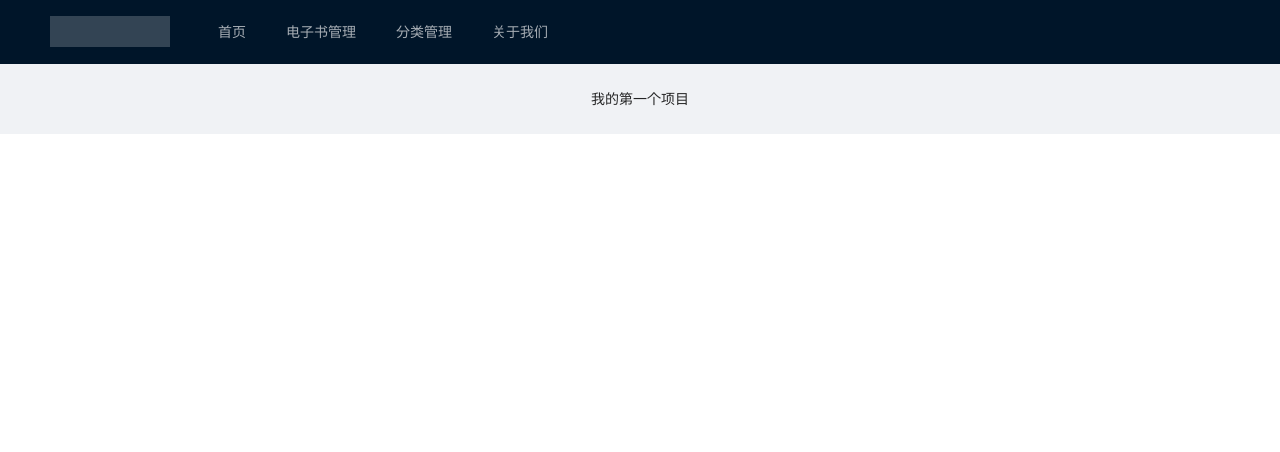
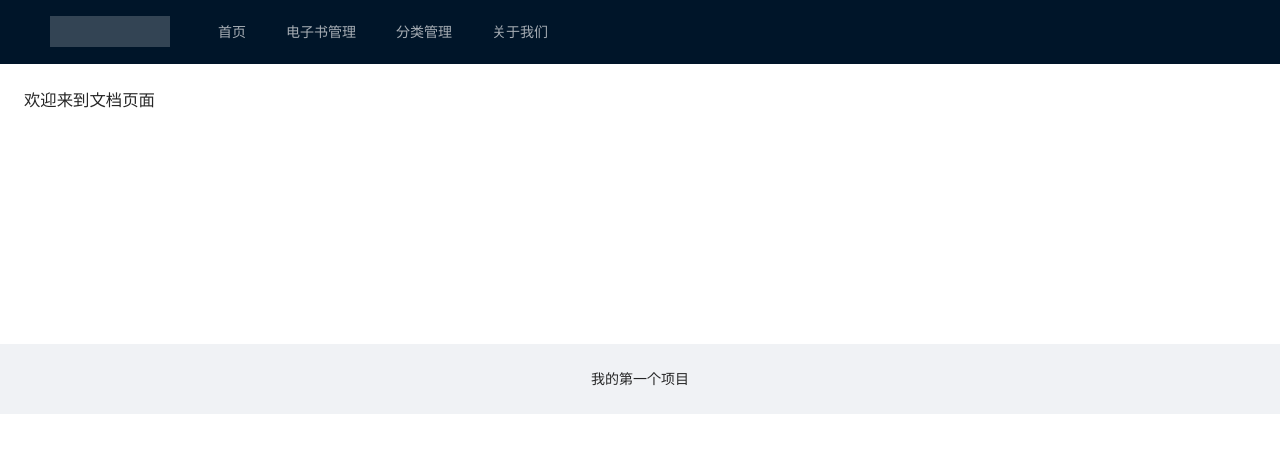
Before and after one commit to tstar-learner/wikidev, a Vue app in the folder web/: page /doc in a window 1280 px wide. Shown: the top 452 px of the page. Built offline with nearby package versions, Linux system fonts and the light colour scheme; no server answers.

Commit message:
8-12 增加文档页面，点击首页电子书可以进入文档页面

```diff
--- a/web/src/router/index.ts
+++ b/web/src/router/index.ts
@@ -4,12 +4,18 @@
 import AdminEbook from '../views/admin/admin-ebook.vue'
 import AdminCategory from '../views/admin/admin-category.vue'
 import AdminDoc from '../views/admin/admin-doc.vue'
+import Doc from '../views/doc.vue'
 
 const routes: Array<RouteRecordRaw> = [
   {
     path: '/',
     name: 'Home',
     component: Home
+  },
+  {
+    path: '/doc',
+    name: 'Doc',
+    component: Doc
   },
   {
     path: '/admin/ebook',
--- a/web/src/views/admin/admin-doc.vue
+++ b/web/src/views/admin/admin-doc.vue
@@ -180,7 +180,7 @@
     const treeSelectData = ref();
     treeSelectData.value = [];
     const doc = ref();
-    doc.value={};
+    doc.value = {};
     const modalVisible = ref(false);
     const modalLoading = ref(false);
     const editor = new E('#content');
@@ -188,12 +188,13 @@
 
     const handleSave = () => {
       modalLoading.value = true;
+      doc.value.content = editor.txt.html();
       axios.post("/doc/save", doc.value).then((response) => {
         modalLoading.value = false;
-        doc.value.content=editor.txt.html();
         const data = response.data; // data = commonResp
         if (data.success) {
-          modalVisible.value = false;
+          // modalVisible.value = false;
+          message.success("保存成功！");
 
           // 重新加载列表
           handleQuery();
@@ -269,23 +270,29 @@
       }
     };
 
-    const handleQueryContent=()=>{
-      axios.get("/doc/find-content/"+doc.value.id).then((response=>{
-        const data=response.data;
-        if (data.success){
-          editor.txt.html(data.content);
-        }else {
+    /**
+     * 内容查询
+     **/
+    const handleQueryContent = () => {
+      axios.get("/doc/find-content/" + doc.value.id).then((response) => {
+        const data = response.data;
+        if (data.success) {
+          editor.txt.html(data.content)
+        } else {
           message.error(data.message);
         }
-      }))
-    }
+      });
+    };
 
     /**
      * 编辑
      */
     const edit = (record: any) => {
+      // 清空富文本框
+      editor.txt.html("");
       modalVisible.value = true;
       doc.value = Tool.copy(record);
+      handleQueryContent();
 
       // 不能选择当前节点及其所有子孙节点，作为父节点，会使树断开
       treeSelectData.value = Tool.copy(level1.value);
@@ -299,6 +306,8 @@
      * 新增
      */
     const add = () => {
+      // 清空富文本框
+      editor.txt.html("");
       modalVisible.value = true;
       doc.value = {
         ebookId: route.query.ebookId
@@ -346,7 +355,6 @@
       columns,
       loading,
       handleQuery,
-      handleQueryContent,
 
       edit,
       add,
--- /dev/null
+++ b/web/src/views/doc.vue
@@ -0,0 +1,9 @@
+<template>
+  <a-layout>
+    <a-layout-content :style="{ background: '#fff', padding: '24px', margin: 0, minHeight: '280px' }">
+      <div class="doc">
+        <h1>欢迎来到文档页面</h1>
+      </div>
+    </a-layout-content>
+  </a-layout>
+</template>
--- a/web/src/views/home.vue
+++ b/web/src/views/home.vue
@@ -37,7 +37,9 @@
             </template>
             <a-list-item-meta :description="item.description">
               <template #title>
-                <a :href="item.href">{{ item.name }}</a>
+                <router-link :to="'/doc?ebookId=' +item.id">
+                  {{item.name}}
+                </router-link>
               </template>
               <template #avatar><a-avatar :src="item.cover"/></template>
             </a-list-item-meta>
```
Also changed, not shown: 1 other file (tests, documents, lock files or other folders).
